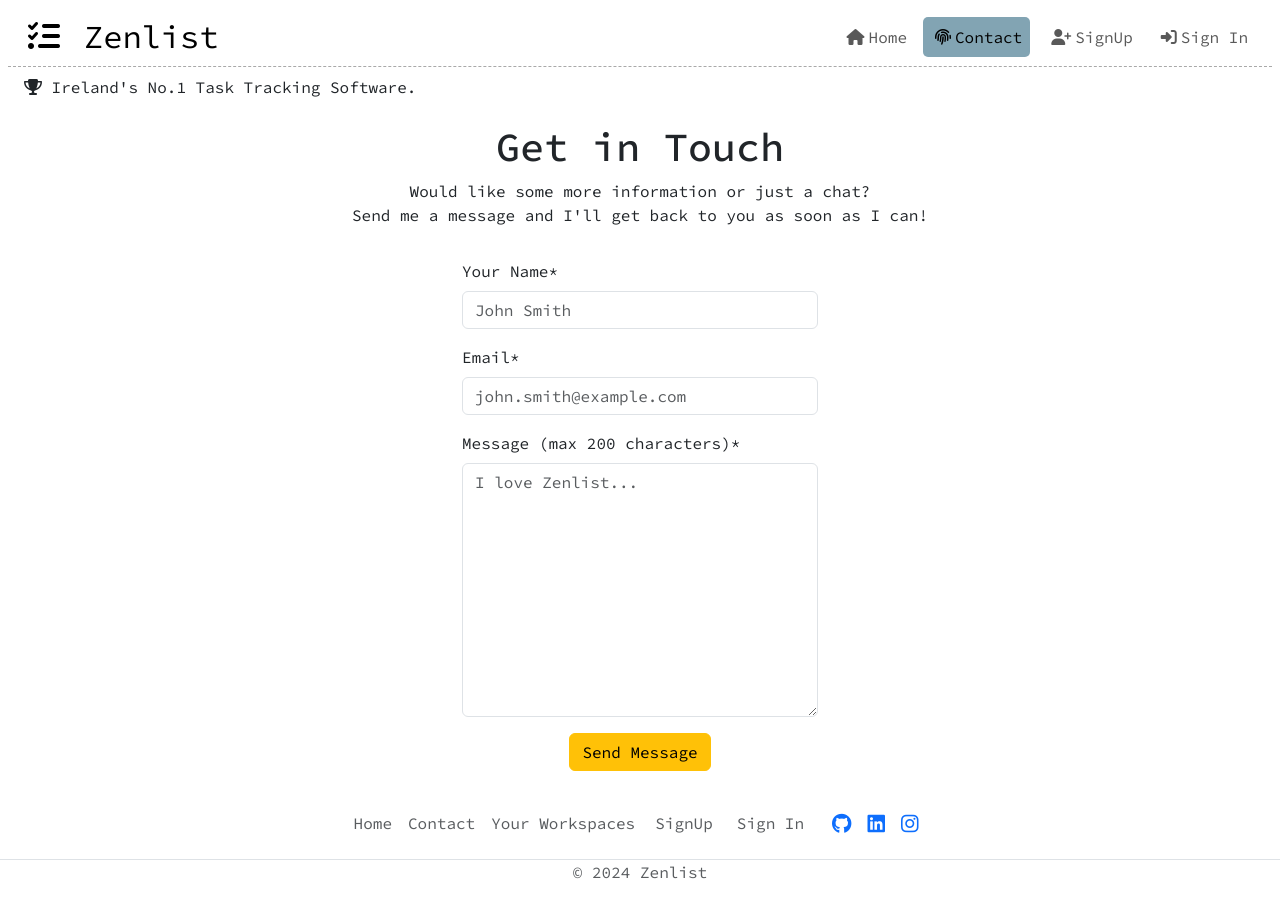
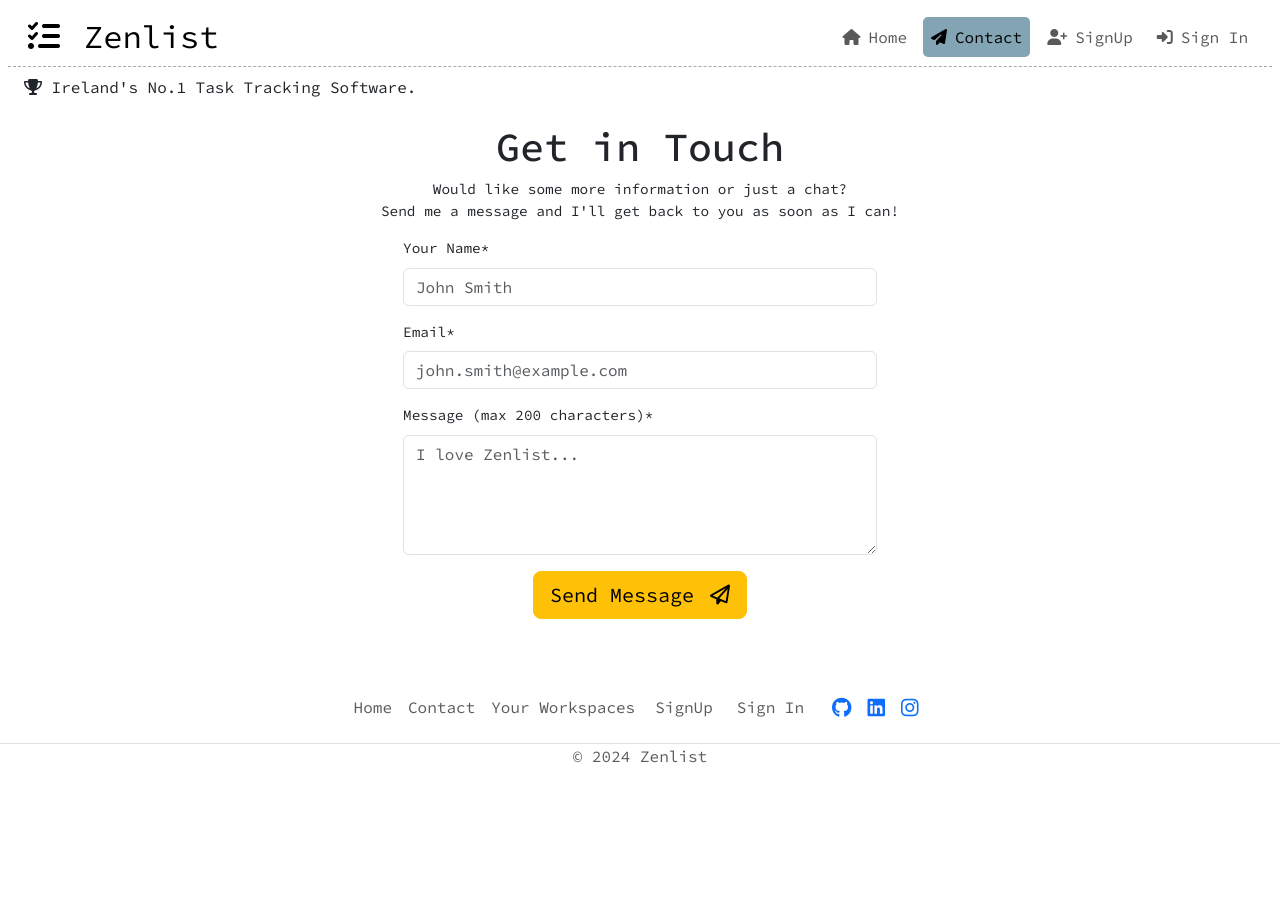
Before and after one commit to Ana-Niko-byte/zenlist, a Django app: page /contact/ in a window 1280 px wide. After the commit the page ends 763 px from the top, so only its background shows below. Run offline with Django 4.2, Linux system fonts and the light colour scheme; some libraries are stand-ins or nearby versions.

Commit message:
style: fix form field styling + add max_length to task notes

```diff
--- a/scrum/templates/scrum/_reviews.html
+++ b/scrum/templates/scrum/_reviews.html
@@ -9,7 +9,7 @@
 
     {% for review in five_star %}
     {% if review.approved %}
-    <div class="col-lg-3 col-md-6 col-sm-12 zenlist-review my-3">
+    <div class="col-lg-4 col-md-5 col-sm-12 zenlist-review my-3">
       <div class="author-review mb-3 p-2">
         <div class="author-profile d-flex justify-content-between">
           <img class="card-img-top me-3 my-2 profile-image"
--- a/scrum/templates/scrum/contact.html
+++ b/scrum/templates/scrum/contact.html
@@ -5,17 +5,17 @@
 {% block content %}
 <div class="container">
     <div class="row d-flex justify-content-center">
-        <h1 class="text-center mb-2">Get in Touch</h1>
-        <p class="text-center mb-4">
+        <h1 class="text-center">Get in Touch</h1>
+        <p class="contact-text text-center">
             Would like some more information or just a chat? <br />
             Send me a message and I'll get back to you as soon as I can!
         </p>
-        <div class="col-4 mt-2">
+        <div class="contact-text col-lg-6 col-md-9 col-sm-12 px-5">
             <form method="post" id="contactForm">
                 {% csrf_token %}
                 {{contactForm | crispy}}
                 <div class="button-container d-flex justify-content-center">
-                    <button class="btn btn-warning button-authentication">Send Message</button>
+                    <button class="btn btn-warning btn-lg button-authentication">Send Message<i class="fa-regular fa-paper-plane ms-3"></i></button>
                 </div>
             </form>
         </div>
--- a/static/css/style.css
+++ b/static/css/style.css
@@ -296,6 +296,22 @@
   height: 450px;
 }
 
+.contact-text{
+  font-size: 0.9rem;
+}
+
+/* Form Field Sizes */
+#id_message{
+  height: 120px;
+}
+
+#id_notes{
+  height: 80px;
+}
+
+
+/* Form Field Sizes */
+
 /* Media Queries */
 @media all and (max-width: 450px){
   .heading-container{
--- a/templates/base.html
+++ b/templates/base.html
@@ -36,20 +36,20 @@
                     <li class="nav-item px-1">
                         <a class="nav-link {% if request.path == home_url %}active{% endif %} brand" aria-current="page"
                             href="{{ home_url }}">
-                            <i class="fa-solid fa-house mx-1"></i>Home
+                            <i class="fa-solid fa-house me-2"></i>Home
                         </a>
                     </li>
                     <li class="nav-item px-1">
                         <a class="nav-link {% if request.path == contact_url %}active{% endif %} brand" aria-current="page"
                             href="{{ contact_url }}">
-                            <i class="fa-solid fa-fingerprint mx-1"></i>Contact
+                            <i class="fa-solid fa-paper-plane me-2"></i>Contact
                         </a>
                     </li>
                     {% if request.user.is_authenticated %}
                     <li class="nav-item px-1">
                         <a class="nav-link {% if request.path == workspace_url %}active{% endif %} brand" aria-current="page"
                             href="{{ workspace_url }}">
-                            <i class="fa-solid fa-rocket mx-1"></i>Your Workspaces
+                            <i class="fa-solid fa-rocket me-2"></i>Your Workspaces
                         </a>
                     </li>
                     {% endif %}
@@ -59,20 +59,20 @@
                     <li class="nav-item px-1">
                         <a class="nav-link {% if request.path == logout_url %}active{% endif %} brand" aria-current="page"
                             href="{% url 'account_logout' %}">
-                            <i class="fa-solid fa-right-from-bracket mx-1"></i>Logout
+                            <i class="fa-solid fa-right-from-bracket me-2"></i>Logout
                         </a>
                     </li>
                     {% else %}
                     <li class="nav-item px-1">
                         <a class="nav-link {% if request.path == signup_url %}active{% endif %} brand" aria-current="page"
                             href="{% url 'account_signup' %}">
-                            <i class="fa-solid fa-user-plus mx-1"></i>SignUp
+                            <i class="fa-solid fa-user-plus me-2"></i>SignUp
                         </a>
                     </li>
                     <li class="nav-item px-1">
                         <a class="nav-link {% if request.path == login_url %}active{% endif %} brand" aria-current="page"
                             href="{% url 'account_login' %}">
-                            <i class="fa-solid fa-right-to-bracket mx-1"></i>Sign In
+                            <i class="fa-solid fa-right-to-bracket me-2"></i>Sign In
                         </a>
                     </li>
                     {% endif %}
--- a/workspace/models.py
+++ b/workspace/models.py
@@ -67,7 +67,7 @@
     Returns: (str) the title of the task as a string.
     """
     name = models.CharField(max_length=50)
-    notes = models.TextField(blank=True, default='')
+    notes = models.TextField(blank=True, default='', max_length=100)
     creator = models.ForeignKey(
         User,
         on_delete=models.CASCADE,
```
Also changed, not shown: db.sqlite3, workspace/migrations/0003_alter_task_notes.py (added).
